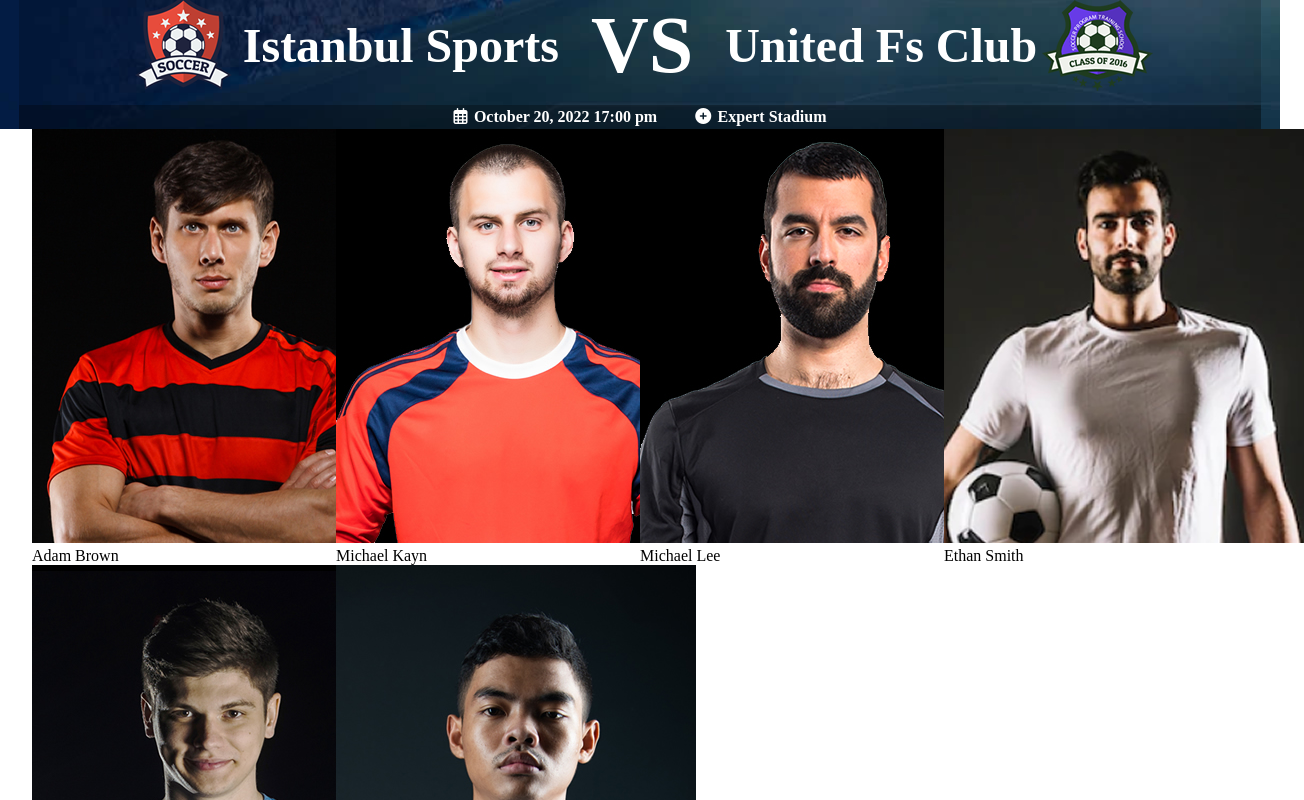
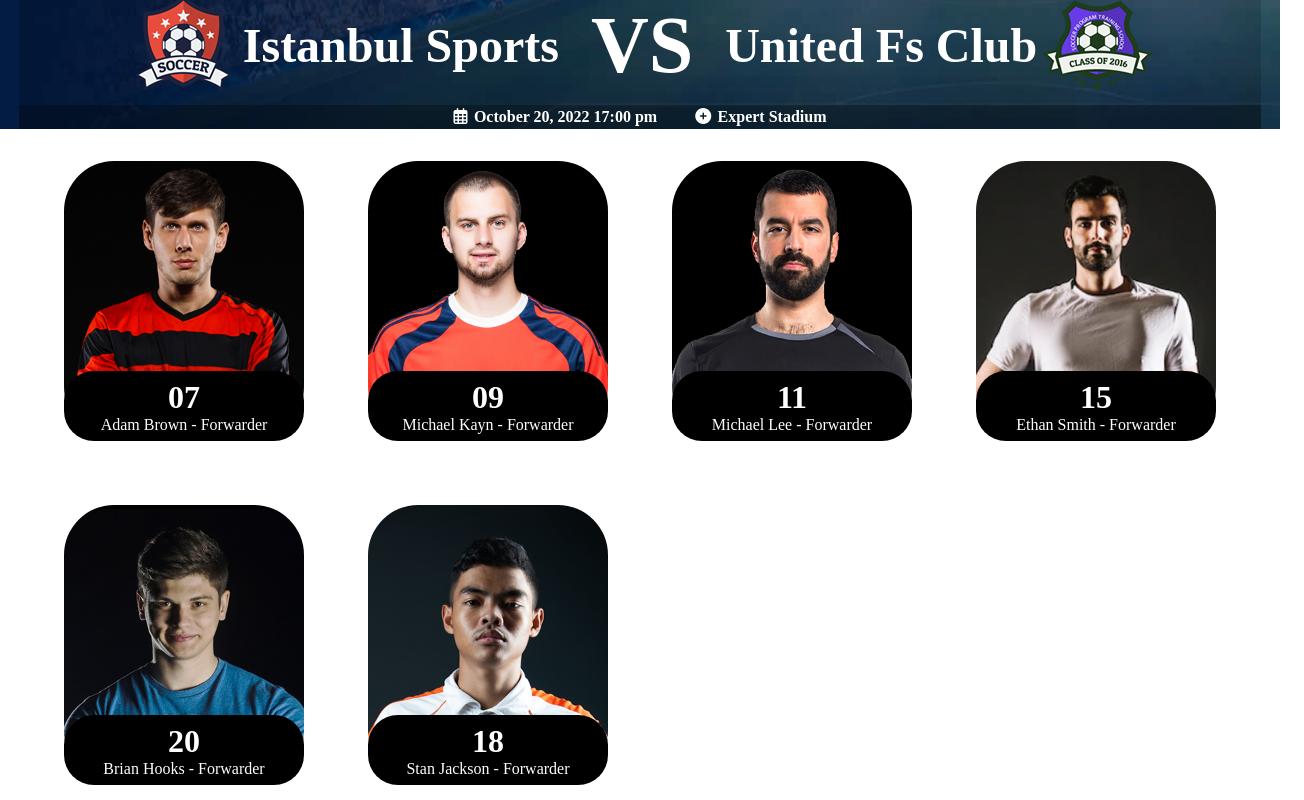
Before and after one commit to simoneevacca/proj-html-vuejs, a Vue app: page / in a window 1280 px wide. Shown: the part 1900-2700 px from the top of the page, 1304 px wide, since content can reach past the window. Built offline with nearby package versions, Linux system fonts and the light colour scheme.

Commit message:
add all card to players section

```diff
--- a/src/components/Players.vue
+++ b/src/components/Players.vue
@@ -52,9 +52,13 @@ export default {
     <div class="container" >
         <div class="row">
             <div class="col" v-for="player in playersArray">
-                <img :src="player.image" alt="">
-
-                <div class="card">{{ player.name }}</div>
+                <div class="card">
+                    <img :src="player.image" alt="">
+                    <div class="text">
+                        <div class="number">{{ player.number }}</div>
+                        <div>{{ player.name }} - {{ player.role }}</div>
+                    </div>
+                </div>
             </div>
         </div>
 
@@ -65,13 +69,48 @@ export default {
 
 <style scoped>
     .container {
-        width: 95%;
+        max-width: 95%;
         margin: auto;
+
         & .row {
             display: flex;
             flex-wrap: wrap;
+
+
+
             & .col {
                 width: calc((100% / 12) * 3);
+                padding: 2rem;
+                 & .card {
+                     position: relative;
+
+                    & img {
+                        width: 100%;
+                        border-radius: 50px;
+
+
+                    }
+                    & .text {
+                        position: absolute;
+                        bottom: 0px;
+                        z-index: 1;
+                        background-color: black;
+                        color: white;
+                        width: 100%;
+                        border-radius: 30px;
+                        height: 25%;
+                        display: flex;
+                        flex-direction: column;
+                        justify-content: center;
+                        align-items: center;
+                        & .number {
+                            font-size: 2rem;
+                            font-weight: bold
+                        }
+                    }
+
+                 }
+
             }
         }
     }
```
